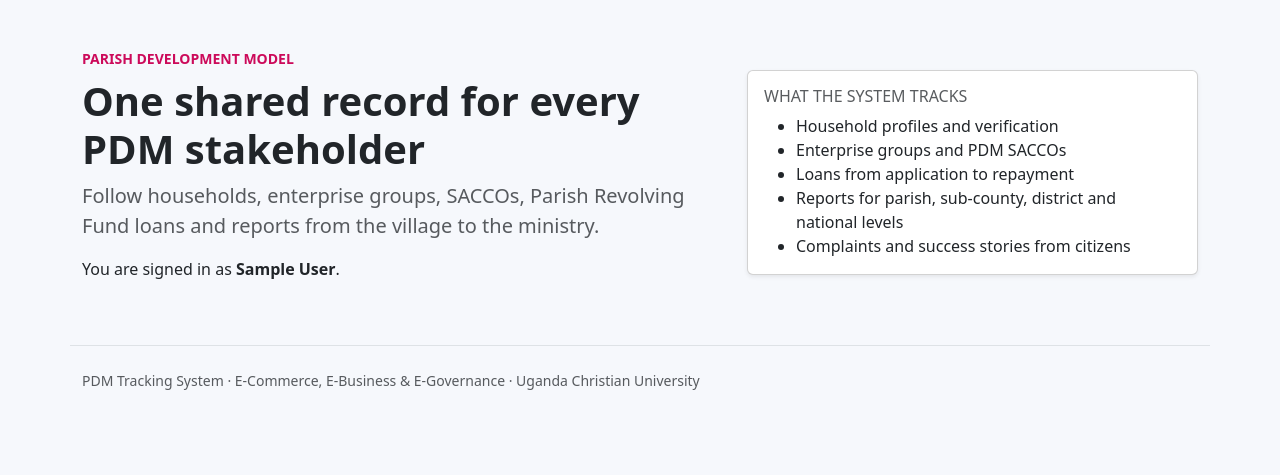
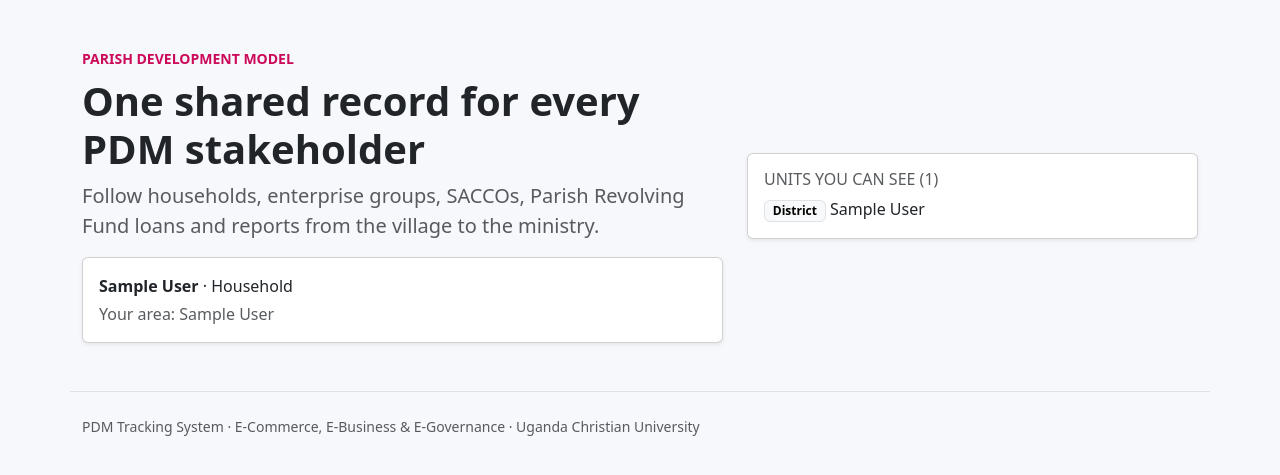
Before and after one commit to balirwaalvin/pdm-tracking-system, a Django app: page / in a window 1280 px wide. Shown: the part 88-563 px from the top of the page. Run offline with Django 5.2, Linux system fonts and the light colour scheme; a user stored in the database is signed in; tables that the repository leaves empty hold one stand-in row (values such as "Sample post").

Commit message:
Show the signed-in user's role, area and visible units on the home page
Co-Authored-By: Claude Opus 5.5 <noreply@anthropic.com>
Claude-Session: https://claude.ai/code/session_018J6WgYdbAnfyFXyX9gK1BT

```diff
--- a/dashboards/templates/dashboards/home.html
+++ b/dashboards/templates/dashboards/home.html
@@ -7,12 +7,38 @@
     <h1 class="display-6 fw-bold">One shared record for every PDM stakeholder</h1>
     <p class="lead text-muted">Follow households, enterprise groups, SACCOs, Parish Revolving Fund loans and reports from the village to the ministry.</p>
     {% if user.is_authenticated %}
-      <p>You are signed in as <strong>{{ user }}</strong>.</p>
+      <div class="card shadow-sm mt-3">
+        <div class="card-body">
+          <p class="mb-1"><strong>{{ user }}</strong> · {{ user.role|default:"No role yet" }}</p>
+          <p class="text-muted mb-0">
+            Your area:
+            {% if area_path %}
+              {% for unit in area_path reversed %}{{ unit.name }}{% if not forloop.last %} › {% endif %}{% endfor %}
+            {% else %}
+              Whole country
+            {% endif %}
+          </p>
+        </div>
+      </div>
     {% else %}
       <a class="btn btn-pdm btn-lg" href="{% url 'login' %}">Sign in</a>
     {% endif %}
   </div>
   <div class="col-lg-5 mt-4 mt-lg-0">
+    {% if user.is_authenticated %}
+    <div class="card shadow-sm">
+      <div class="card-body">
+        <h2 class="h6 text-uppercase text-muted">Units you can see ({{ visible_count }})</h2>
+        <ul class="list-unstyled mb-0">
+          {% for unit in visible_units %}
+            <li><span class="badge text-bg-light border">{{ unit.get_level_display }}</span> {{ unit.name }}</li>
+          {% empty %}
+            <li class="text-muted">No units assigned yet.</li>
+          {% endfor %}
+        </ul>
+      </div>
+    </div>
+    {% else %}
     <div class="card shadow-sm">
       <div class="card-body">
         <h2 class="h6 text-uppercase text-muted">What the system tracks</h2>
@@ -25,6 +51,7 @@
         </ul>
       </div>
     </div>
+    {% endif %}
   </div>
 </div>
 {% endblock %}
--- a/dashboards/views.py
+++ b/dashboards/views.py
@@ -1,5 +1,20 @@
 from django.views.generic import TemplateView
+
+from accounts.scoping import scope_queryset
+from registry.models import AdminUnit
 
 
 class HomeView(TemplateView):
     template_name = "dashboards/home.html"
+
+    def get_context_data(self, **kwargs):
+        context = super().get_context_data(**kwargs)
+        user = self.request.user
+        if user.is_authenticated:
+            visible = scope_queryset(AdminUnit.objects.select_related("parent"), user, "pk")
+            context["area_path"] = (
+                [user.admin_unit, *user.admin_unit.ancestors()] if user.admin_unit else []
+            )
+            context["visible_units"] = visible.order_by("level", "name")
+            context["visible_count"] = visible.count()
+        return context
```
